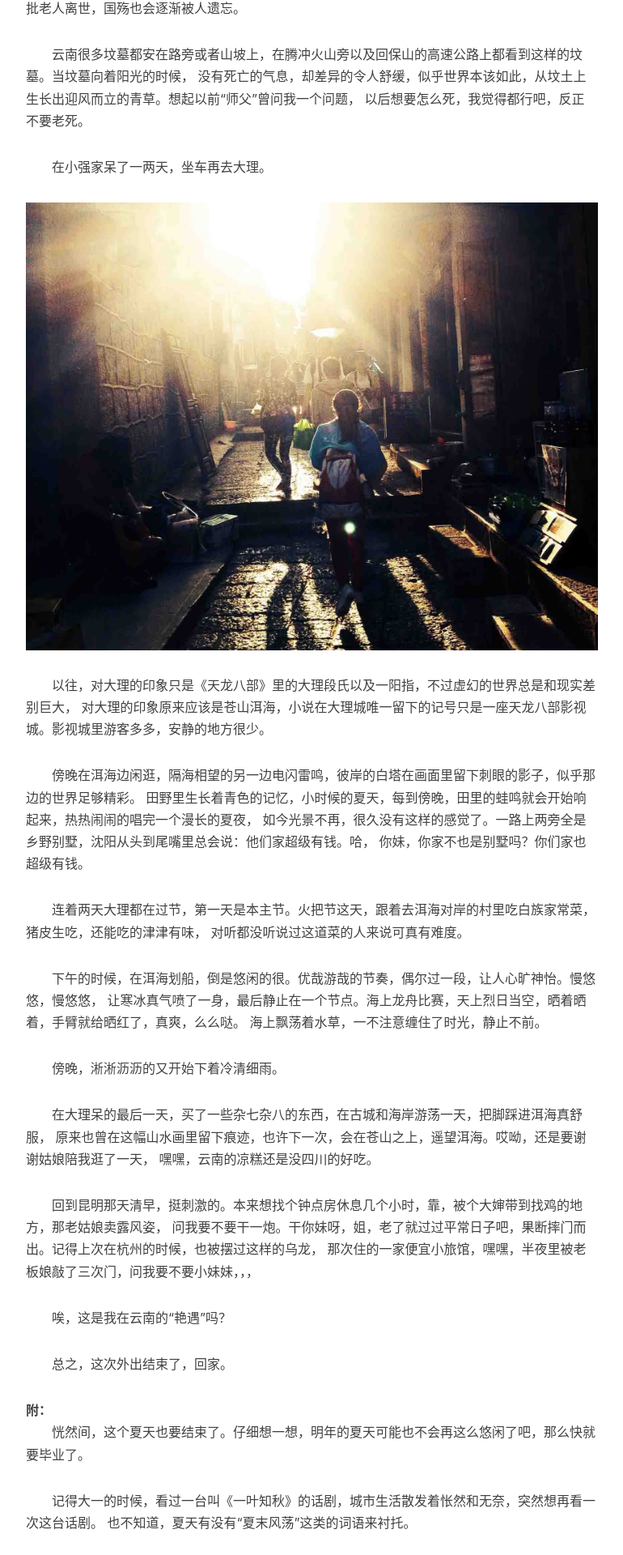
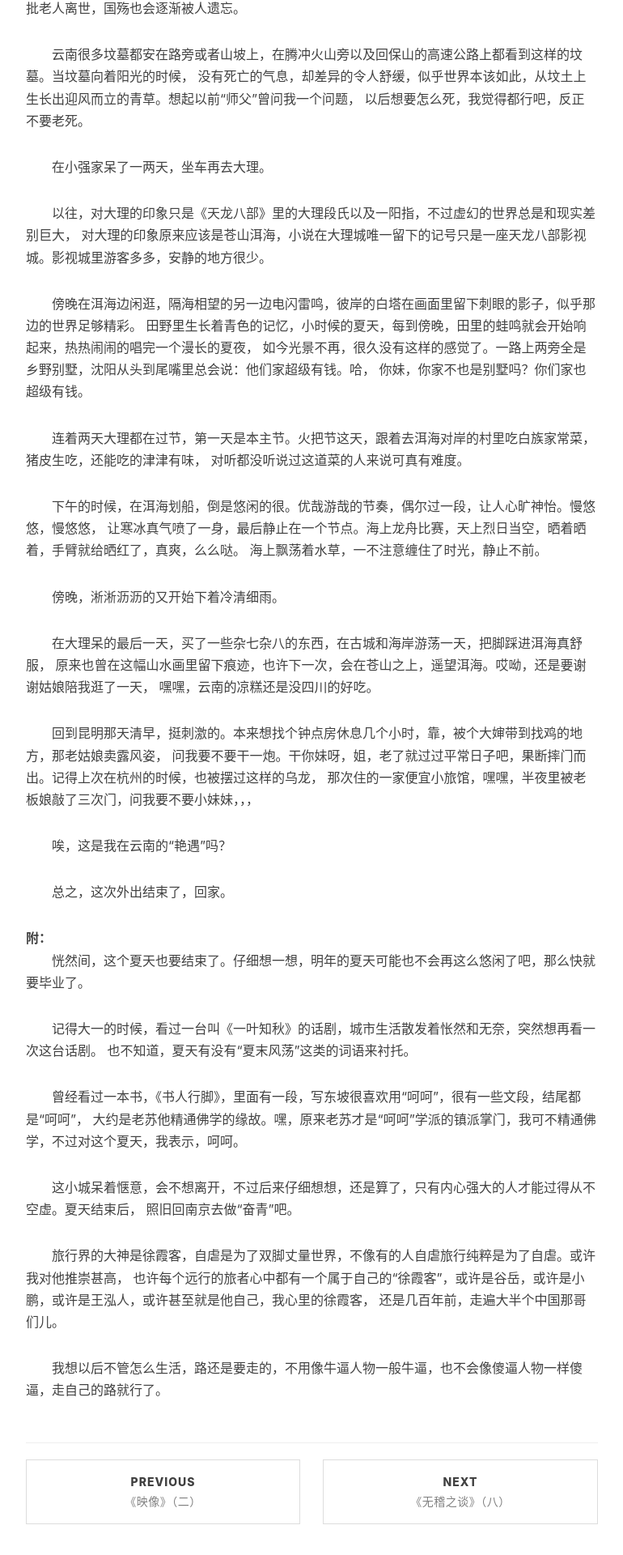
Before and after one commit to smallstar92/smallstar92.github.io, a Jekyll site: the page built from _posts/2013-08-19-travel-yunnan.markdown, in a window 1280 px wide. Shown: the part 1774-3694 px from the top of the page at 81% size, without its empty margins (233-1003 px from the left). Built offline with Jekyll 4.4.1, drawn with Linux system fonts in a browser that asks for light colours; nearby versions of some CDN libraries; comment, search, counter and statistics services are not loaded.

Commit message:
Update 2013-08-19-travel-yunnan.markdown

```diff
--- a/_posts/2013-08-19-travel-yunnan.markdown
+++ b/_posts/2013-08-19-travel-yunnan.markdown
@@ -56,8 +56,6 @@ tags:
 
 　　在小强家呆了一两天，坐车再去大理。
 
-![](/img/yunnan/post-yunnan1.jpg)
-
 　　以往，对大理的印象只是《天龙八部》里的大理段氏以及一阳指，不过虚幻的世界总是和现实差别巨大，
 对大理的印象原来应该是苍山洱海，小说在大理城唯一留下的记号只是一座天龙八部影视城。影视城里游客多多，安静的地方很少。
 
```
